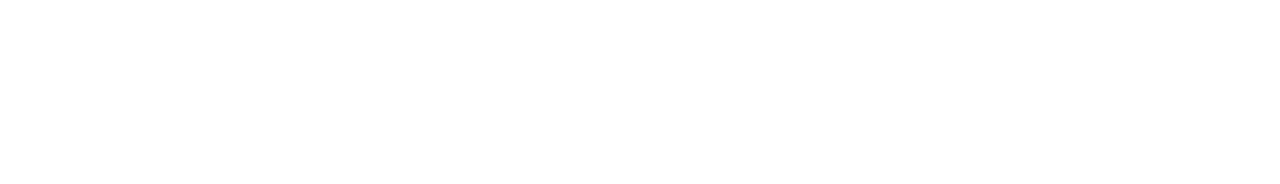
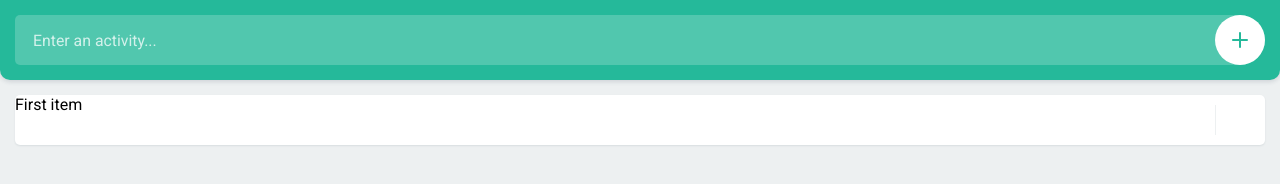
Before and after one commit to mszyszka/to-do-app-JavaScript, a plain HTML site: page index.html in a window 1280 px wide. Drawn offline with Linux system fonts and the light colour scheme.

Commit message:
I added some test JS and svg to button

```diff
--- a/css/style.css
+++ b/css/style.css
@@ -0,0 +1,161 @@
+body, input, button{
+    font-family: 'Roboto', sans-serif;
+}
+
+body {
+    background: #edf0f1;
+    padding: 80px 0 0 0;
+}
+
+header {
+    width: 100%;
+    height: 80px;
+    padding: 15px;
+    position: fixed;
+    top: 0;
+    left: 0;
+    z-index: 5;
+    background: #25b99a;
+    box-shadow: 0px 2px 4px rgba(44, 62, 80, 0.15);
+    border-bottom-right-radius: 10px;
+    border-bottom-left-radius: 10px;
+
+}
+
+header input {
+    width: 100%;
+    height: 50px;
+    color: #ffffff;
+    float: left;
+    padding: 0 60px 0 0;
+    text-indent: 18px;
+    background: rgba(255, 255, 255, 0.2);
+    border-top-left-radius: 5px;
+    border-bottom-left-radius: 5px;
+    border-top-right-radius: 25px;
+    border-bottom-right-radius: 25px;
+    border: 0;
+    box-shadow: none;
+    outline: none;
+
+    -webkit-appearance: none;
+    -moz-appearance: none;
+    -ms-appearance: none;
+    -o-appearance: none;
+    appearance: none;
+
+}
+
+header input::-webkit-input-placeholder {
+    /* Chrome/Opera/Safari */
+    color: rgba(255, 255, 255, 0.75);
+}
+header input::-moz-placeholder {
+    /* Firefox 19+ */
+    color: rgba(255, 255, 255, 0.75);
+}
+header input:-ms-input-placeholder {
+    /* IE 10+ */
+    color: rgba(255, 255, 255, 0.75);
+}
+header input:-moz-placeholder {
+    /* Firefox 18- */
+    color: rgba(255, 255, 255, 0.75);
+}
+
+header button {
+    width: 50px;
+    height: 50px;
+    position: absolute;
+    top: 15px;
+    right: 15px;
+    z-index: 2;
+    border-radius: 25px;
+    background: #ffffff;
+    border: 0px;
+    box-shadow: none;
+    outline: none;
+    cursor: pointer;
+
+    -webkit-appearance: none;
+    -moz-appearance: none;
+    -ms-appearance: none;
+    -o-appearance: none;
+    appearance: none;
+}
+
+header button svg {
+    width: 16px;
+    height: 16px;
+    position: absolute;
+    top: 50%;
+    left: 50%;
+    margin: -8px 0 0 -8px;
+}
+
+header button svg .fill {
+    fill: #25b99a;
+}
+
+.container{
+    width: 100%;
+    float: left;
+    padding: 15px;
+}
+
+ul.todo {
+    width: 100%;
+    float: left;
+}
+
+ul.todo li {
+    width: 100%;
+    height: 50px;
+    float: left;
+    background: #ffffff;
+    border-radius: 5px;
+    box-shadow: 0px 1px 2px rgba(44, 62, 80, 0.10);
+    margin: 0 0 10px 0;
+    position: relative;
+    padding: 0 100px 0 0;
+}
+
+ul.todo li:last-of-type{
+    margin: 0;
+}
+
+ul.todo li .buttons{
+    width: 100px;
+    height: 50px;
+    position: absolute;
+    top: 0;
+    right: 0;
+}
+
+ul.todo li .buttons button{
+    width: 50px;
+    height: 50px;
+    float: left;
+    background: none;
+    border: 0px;
+    box-shadow: none;
+    outline: none;
+    position: relative;
+
+    -webkit-appearance: none;
+    -moz-appearance: none;
+    -ms-appearance: none;
+    -o-appearance: none;
+    appearance: none;
+}
+
+ul.todo li .buttons button:last-of-type:before{
+    content: '';
+    width: 1px;
+    height: 30px;
+    position: absolute;
+    top: 10px;
+    left: 0;
+    background: #edf0f1;
+
+}
--- a/index.html
+++ b/index.html
@@ -5,11 +5,39 @@
     <meta http-equiv="X-UA-Compatible" content="IE=edge">
     <title>To do app!</title>
     <meta name="viewport" content="width=device-width, initial-scale=1">
+    <link href="https://fonts.googleapis.com/css?family=Roboto" rel="stylesheet">
     <link rel="stylesheet" type="text/css" media="screen" href="css/reset.css" />
     <link rel="stylesheet" type="text/css" media="screen" href="css/style.css" />
-    <script src="js/script.js"></script>
 </head>
 <body>
 
+    <header>
+        <input type="text" placeholder="Enter an activity..." id="item">
+        <button id="add">
+                <svg version="1.1" id="Layer_1" xmlns="http://www.w3.org/2000/svg" xmlns:xlink="http://www.w3.org/1999/xlink" x="0px" y="0px" viewBox="0 0 16 16" style="enable-background:new 0 0 16 16;" xml:space="preserve"><g><g><path class="fill" d="M16,8c0,0.5-0.5,1-1,1H9v6c0,0.5-0.5,1-1,1s-1-0.5-1-1V9H1C0.5,9,0,8.5,0,8s0.5-1,1-1h6V1c0-0.5,0.5-1,1-1 s1,0.5,1,1v6h6C15.5,7,16,7.5,16,8z"/></g></g></svg>
+        </button>
+    </header>
+
+    <div class="container">
+
+        <!-- uncomplited tasks -->
+        <ul class="todo">
+             <li>First item
+                 <div class="buttons">
+                     <button></button>
+                     <button></button>
+                 </div>
+             </li>
+         </ul>
+
+        <!-- complited tasks -->
+        <!-- <ul class="todo">
+            <li></li>
+        </ul> -->
+
+    </div>
+
+    <script src="js/main.js"></script>
+
 </body>
 </html>
--- /dev/null
+++ b/js/main.js
@@ -0,0 +1,12 @@
+
+
+//User click on the add button
+//If there is any text inside the item field, add that text to the todo list
+document.getElementById('add').addEventListener('click', function(){
+    var value = document.getElementById('item').value;
+
+    if (value){
+
+    }
+
+});
```
Also changed, not shown: icons/add_icon.svg (added), icons/done_icon.svg (added), icons/remove_icon.svg (added), js/script.js (deleted), 3 other files.
